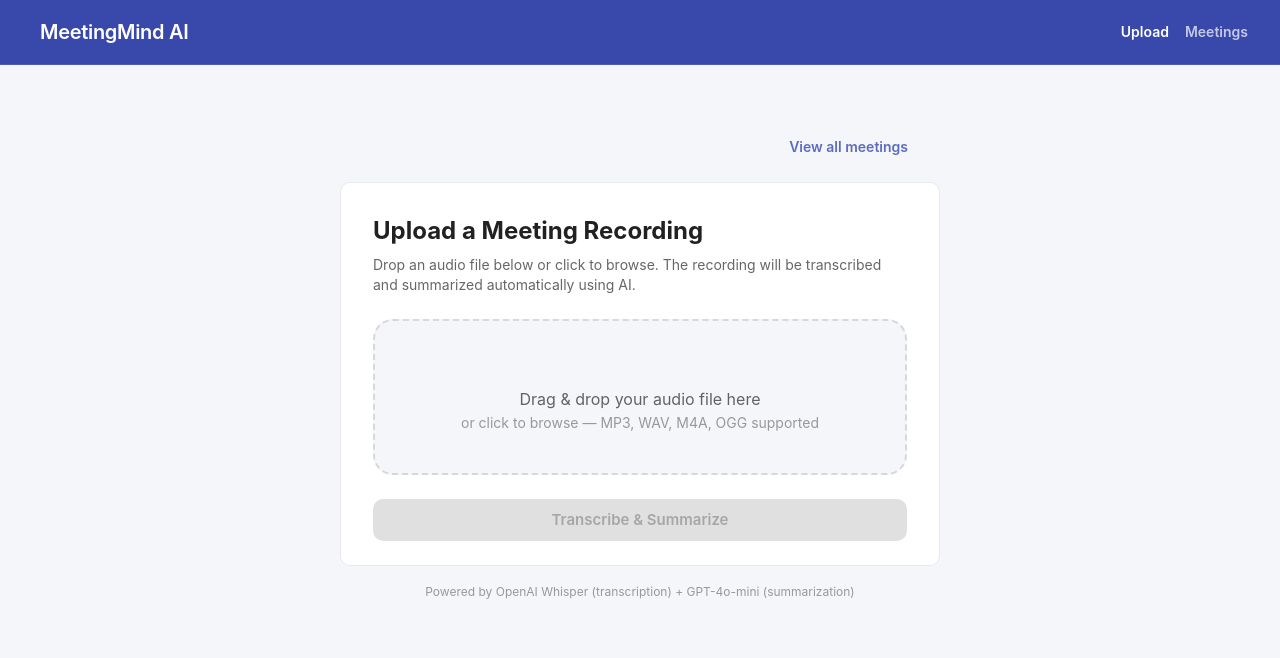
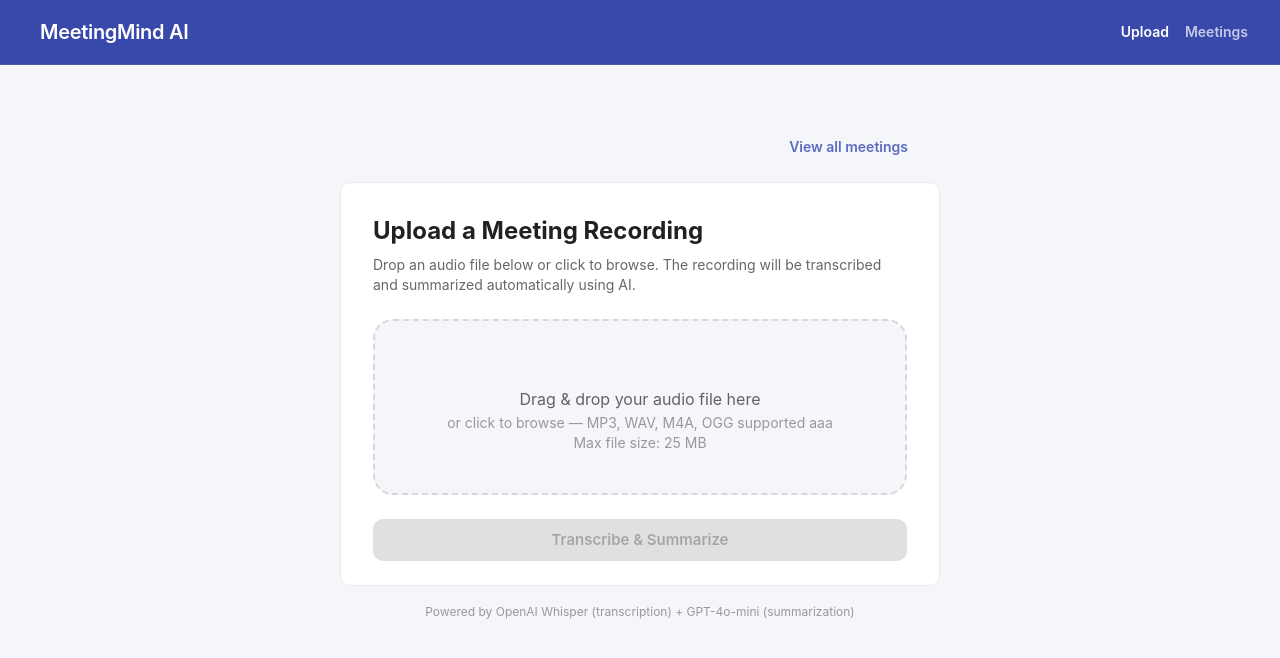
Before and after one commit to sudan94/ai-meeting-minutes, a React (Create React App) app in the folder frontend/: page / in a window 1280 px wide. Shown: the top 658 px of the page. Built offline with nearby package versions, Linux system fonts and the light colour scheme; no server answers; some icons are missing.

Commit message:
fix: enhance file upload validation and user feedback for size limits

```diff
--- a/frontend/src/components/Home.tsx
+++ b/frontend/src/components/Home.tsx
@@ -34,6 +34,9 @@ const Home = () => {
   const validateAndSet = (f: File) => {
     if (!ACCEPTED_TYPES.includes(f.type) && !f.name.match(/\.(mp3|wav|m4a|ogg|webm|flac)$/i)) {
       setError('Please select an audio file (MP3, WAV, M4A, OGG, FLAC)');
+      return;
+    }else if (f.size > 24 *1024 * 1024){
+      setError('File size exceeds 25 MB. Please select a smaller file.');
       return;
     }
     setError(null);
@@ -145,11 +148,20 @@ const Home = () => {
                   Drag & drop your audio file here
                 </Typography>
                 <Typography variant="body2" color="text.disabled">
-                  or click to browse — MP3, WAV, M4A, OGG supported
+                  or click to browse — MP3, WAV, M4A, OGG supported aaa
+                </Typography>
+                <Typography variant="body2" color="text.disabled">
+                  Max file size: 25 MB
                 </Typography>
               </>
             )}
           </Box>
+
+          {file && file.size > 24 * 1024 * 1024 && !uploading && (
+            <Alert severity="info" sx={{ mt: 2 }}>
+              File is over 25 MB.
+            </Alert>
+          )}
 
           {uploading && (
             <Box sx={{ mt: 2 }}>
@@ -171,7 +183,7 @@ const Home = () => {
             size="large"
             fullWidth
             onClick={handleUpload}
-            disabled={!file || uploading}
+            disabled={!file || uploading || file.size > 24 * 1024 * 1024}
             sx={{ mt: 3 }}
           >
             {uploading ? (
```
